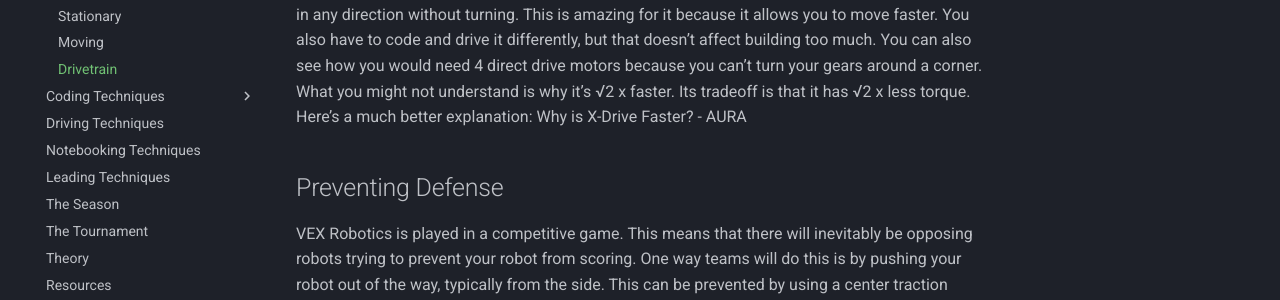
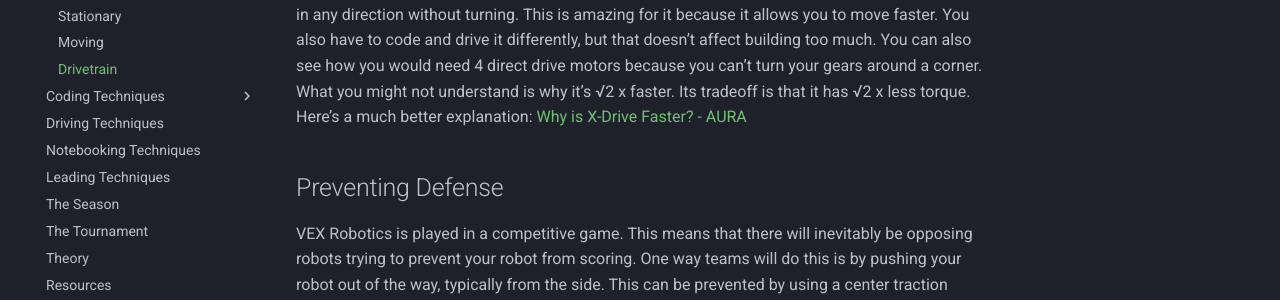
Before and after one commit to Area-53-Robotics/Intro-To-Robotics, an MkDocs documentation site: the page built from docs/building-techniques/drivetrain.md, in a window 1280 px wide and 900 px high, scrolled down 1502 px. Shown: the part 281-581 px from the top of the window. Built offline with MkDocs 1.6.1 and Material for MkDocs 9.7.7, drawn with Linux system fonts in a browser that asks for light colours; part of the change alters nothing that is shown; some of the changed text lies outside the part shown.

```diff
--- a/docs/building-techniques/drivetrain.md
+++ b/docs/building-techniques/drivetrain.md
@@ -35,7 +35,8 @@ The differences about an X-Drive include:
 -   √2 x faster than an H-Drive
 
 So if you think about how the X-Drive moves and how the wheels turn, you’ll see that it can move in any direction without turning. This is amazing for it because it allows you to move faster. You also have to code and drive it differently, but that doesn’t affect building too much. You can also see how you would need 4 direct drive motors because you can’t turn your gears around a corner.
-What you might not understand is why it’s √2 x faster. Its tradeoff is that it has √2 x less torque. Here’s a much better explanation: Why is X-Drive Faster? - AURA
+What you might not understand is why it’s √2 x faster. Its tradeoff is that it has √2 x less torque. Here’s a much better explanation: [Why is X-Drive Faster? - AURA](https://web.archive.org/web/20230118013035/https://aura.org.nz/why-is-x-drive-faster/
+)
 
 ## Preventing Defense
 
```
